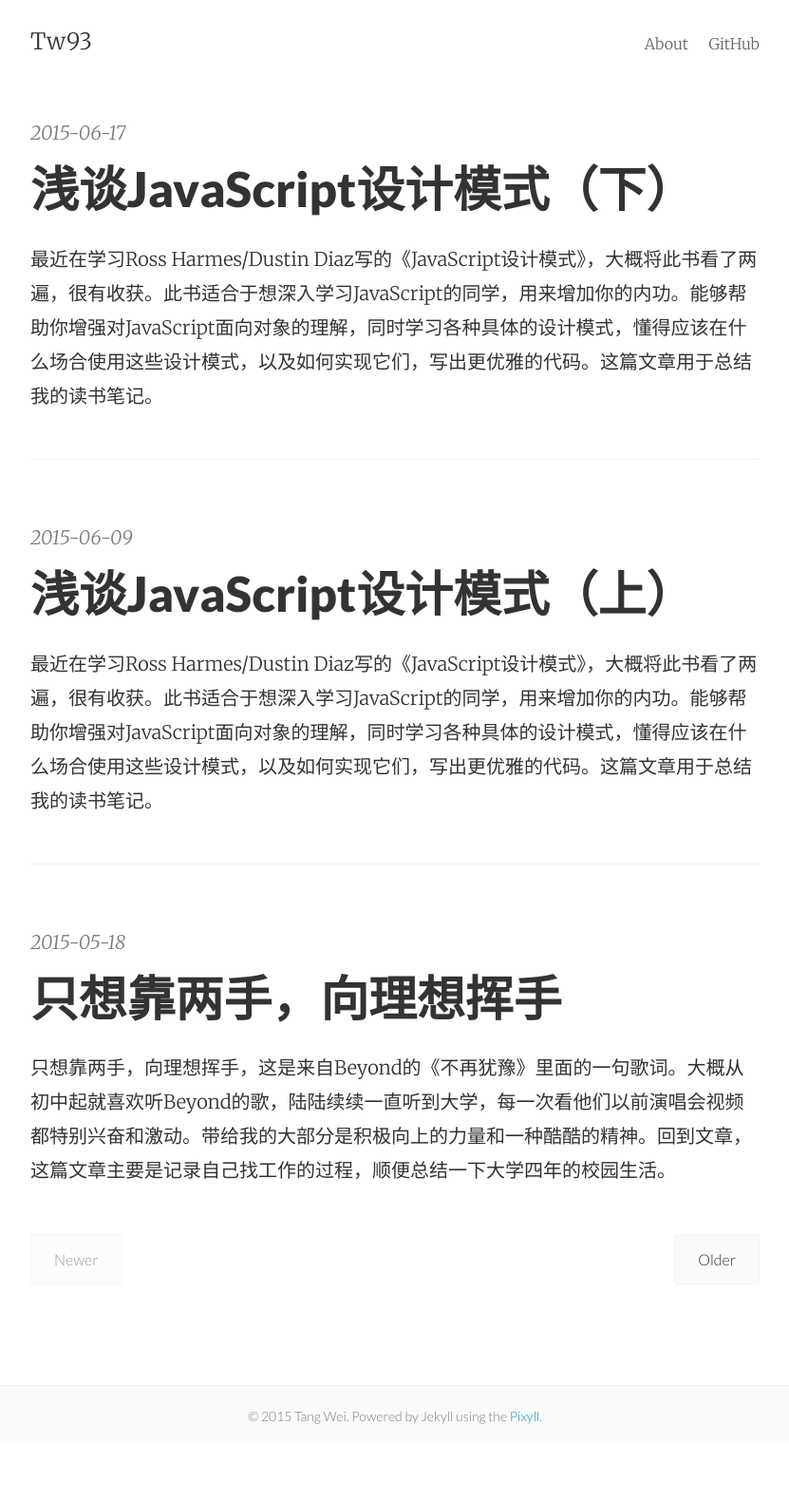
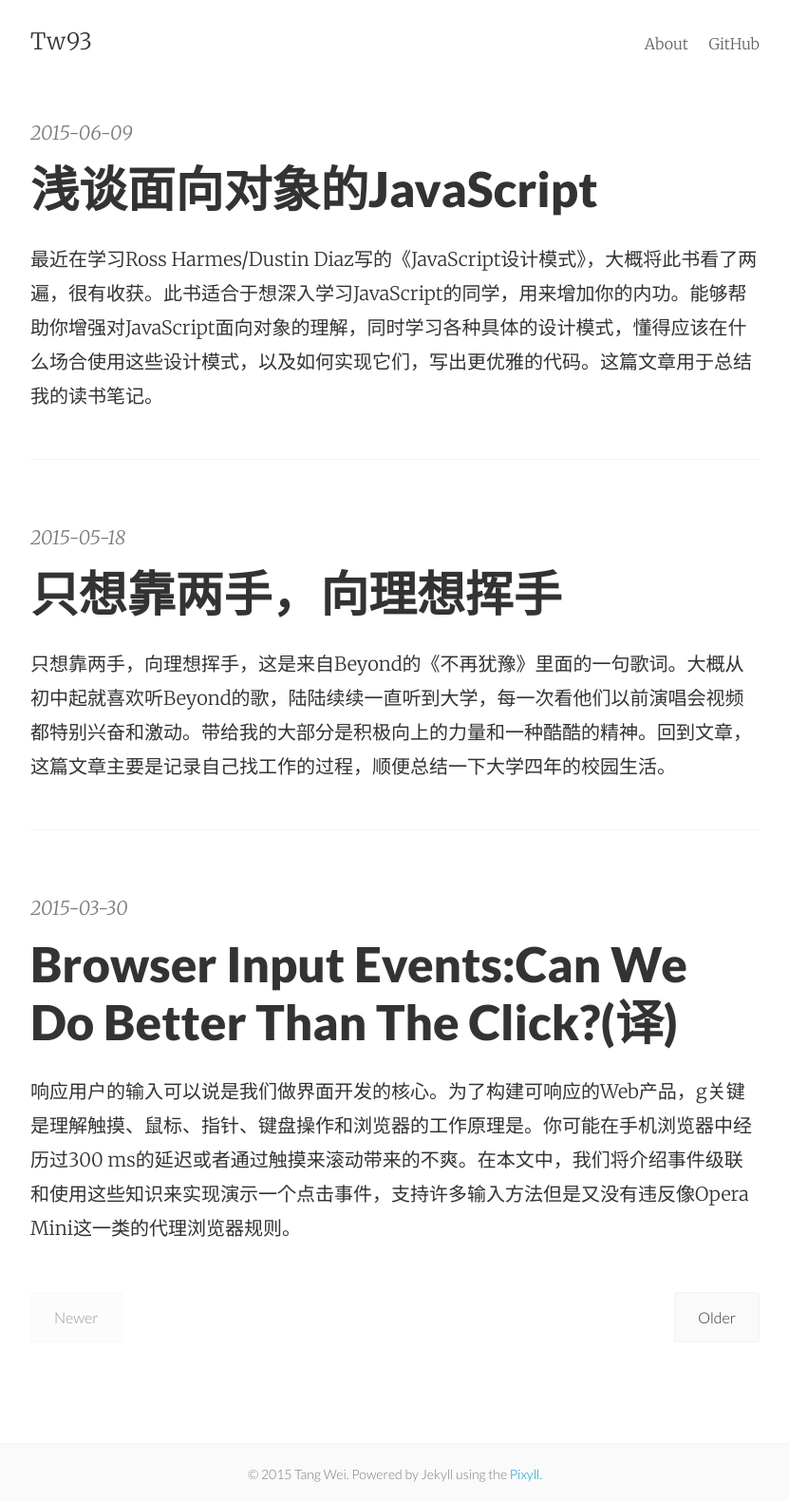
Before and after one commit to tw93/tw93.github.io, a Jekyll site: the page built from index.html, in a window 1280 px wide. Shown: the whole page at 95% size, without its empty margins (224-1055 px from the left). Built offline with Jekyll 4.4.1, drawn with Linux system fonts in a browser that asks for light colours; the list of posts is cut into pages by our own code; before the commit the page ends 1519 px from its top, so only the background shows below that.

Commit message:
adjust the title and remove the last

```diff
--- a/_posts/2015-06-09-Talking-about-JavaScript-design-patterns1.md
+++ b/_posts/2015-06-09-Talking-about-JavaScript-design-patterns1.md
@@ -1,6 +1,6 @@
 ---
 layout:     post
-title:      浅谈JavaScript设计模式（上）
+title:      浅谈面向对象的JavaScript
 date:       2015-06-09 21:47:29
 summary:    最近在学习Ross Harmes/Dustin Diaz写的《JavaScript设计模式》，大概将此书看了两遍，很有收获。此书适合于想深入学习JavaScript的同学，用来增加你的内功。能够帮助你增强对JavaScript面向对象的理解，同时学习各种具体的设计模式，懂得应该在什么场合使用这些设计模式，以及如何实现它们，写出更优雅的代码。这篇文章用于总结我的读书笔记。
 categories: 设计模式
@@ -8,9 +8,6 @@ categories: 设计模式
 
 最近在学习Ross Harmes/Dustin Diaz写的[《JavaScript设计模式》](http://book.douban.com/subject/3329540/){:target="_blank"}，大概将此书看了两遍，很有收获。此书适合于想深入学习JavaScript的同学，用来增加你的内功。能够帮助你增强对JavaScript面向对象的理解，同时学习各种具体的设计模式，懂得应该在什么场合使用这些设计模式，以及如何实现它们，写出更优雅的代码。这篇文章用于总结我的读书笔记。
 
-###面向对象的JavaScript
-
-本文打算分成两部分来写，第一部分是总结JavaScript面向程序设计的基础知识，主要包括富有表现的JavaScript、接口、封装和信息隐藏、继承、单体模式、方法的链式调用这6部分。第二部分再来讲述具体的设计模式及在JavaScript中的实际应用。
 
 ####富有表现力的JavaScript
 
--- a/_posts/2015-06-17-Talking-about-JavaScript-design-patterns2.md
+++ /dev/null
@@ -1,13 +0,0 @@
----
-layout:     post
-title:      浅谈JavaScript设计模式（下）
-date:       2015-06-17 21:47:29
-summary:    最近在学习Ross Harmes/Dustin Diaz写的《JavaScript设计模式》，大概将此书看了两遍，很有收获。此书适合于想深入学习JavaScript的同学，用来增加你的内功。能够帮助你增强对JavaScript面向对象的理解，同时学习各种具体的设计模式，懂得应该在什么场合使用这些设计模式，以及如何实现它们，写出更优雅的代码。这篇文章用于总结我的读书笔记。
-categories: 设计模式
----
-
-最近在学习Ross Harmes/Dustin Diaz写的[《JavaScript设计模式》](http://book.douban.com/subject/3329540/){:target="_blank"}，大概将此书看了两遍，很有收获。此书适合于想深入学习JavaScript的同学，用来增加你的内功。能够帮助你增强对JavaScript面向对象的理解，同时学习各种具体的设计模式，懂得应该在什么场合使用这些设计模式，以及如何实现它们，写出更优雅的代码。这篇文章用于总结我的读书笔记。
-
-###设计模式
-
-本文打算分成两部分来写，第一部分是总结JavaScript面向程序设计的基础知识，主要包括富有表现的JavaScript、接口、封装和信息隐藏、继承调用这4部分。第二部分再来讲述具体的设计模式及在JavaScript中的实际应用。
```
